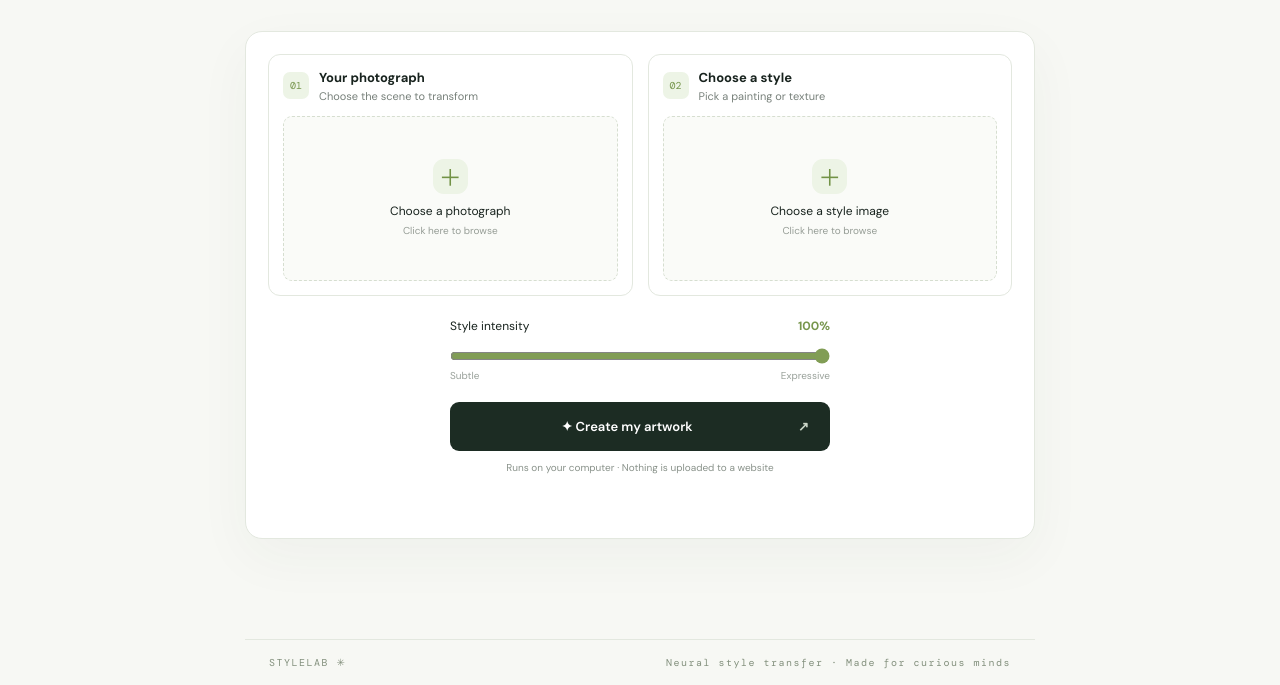
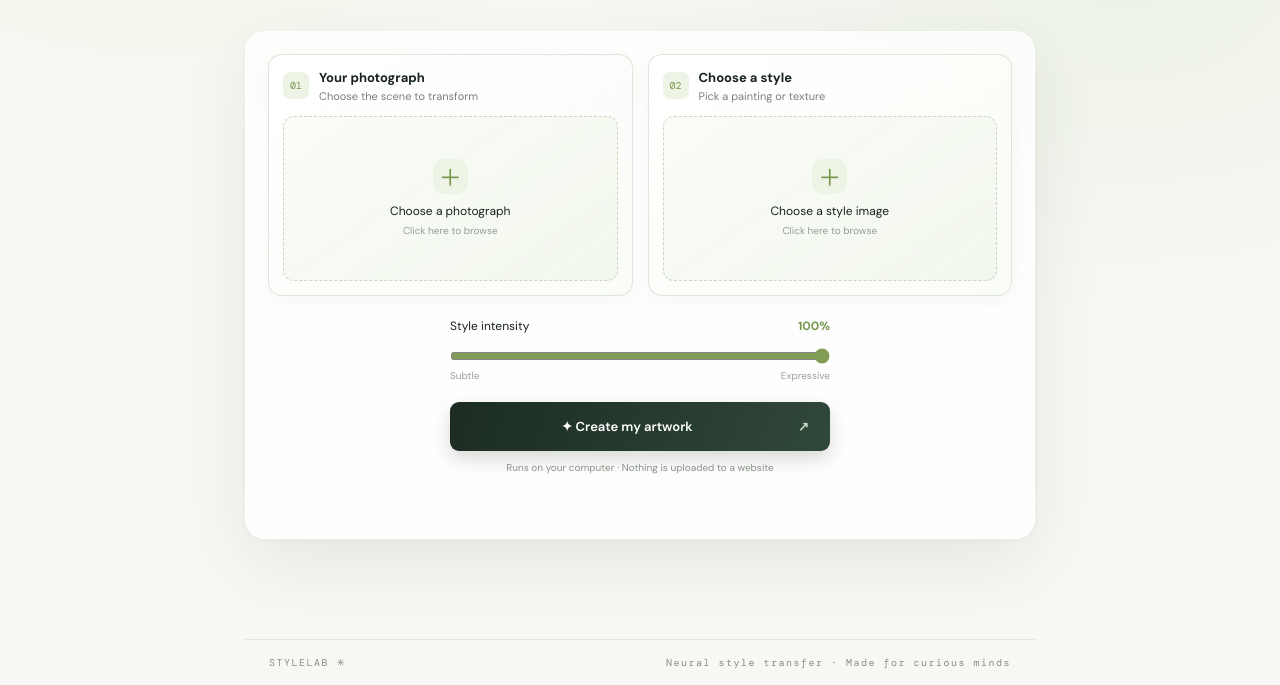
Before and after one commit to abhidevhq/stylelab, a plain HTML site: page static/index.html in a window 1280 px wide. Shown: the part 381-1066 px from the top of the page. Drawn offline with nearby package versions, Linux system fonts and the light colour scheme; a web font is replaced by a local one.

Commit message:
Restore previous StyleLab design

```diff
--- a/static/style.css
+++ b/static/style.css
@@ -12,15 +12,24 @@
 
 body {
   margin: 0;
-  background: var(--paper);
+  min-height: 100vh;
+  background:
+    radial-gradient(ellipse at 12% 8%, rgba(182, 230, 107, .16), transparent 31rem),
+    radial-gradient(ellipse at 88% 34%, rgba(215, 229, 201, .32), transparent 34rem),
+    var(--paper);
   color: var(--ink);
   font-family: "DM Sans", sans-serif;
 }
 
 .topbar {
+  position: relative;
+  z-index: 1;
   height: 72px;
   padding: 0 max(24px, calc((100vw - 1000px) / 2));
-  border-bottom: 1px solid var(--line);
+  border-bottom: 1px solid rgba(227, 232, 223, .82);
+  background: rgba(247, 248, 244, .74);
+  -webkit-backdrop-filter: blur(14px);
+  backdrop-filter: blur(14px);
   display: flex;
   align-items: center;
   justify-content: space-between;
@@ -71,15 +80,30 @@ main { max-width: 1000px; margin: auto; padding: 52px 24px; }
   max-width: 790px;
   margin: auto;
   padding: 22px;
-  border: 1px solid var(--line);
-  border-radius: 17px;
-  background: white;
-  box-shadow: 0 18px 55px #30452c0b;
+  border: 1px solid rgba(255, 255, 255, .88);
+  border-radius: 20px;
+  background: rgba(255, 255, 255, .78);
+  -webkit-backdrop-filter: blur(18px) saturate(115%);
+  backdrop-filter: blur(18px) saturate(115%);
+  box-shadow: 0 24px 70px rgba(48, 69, 44, .09), 0 2px 8px rgba(48, 69, 44, .035);
 }
 
 .upload-grid { display: grid; grid-template-columns: 1fr 1fr; gap: 15px; }
 
-.upload-card { padding: 14px; border: 1px solid var(--line); border-radius: 12px; }
+.upload-card {
+  padding: 14px;
+  border: 1px solid rgba(220, 228, 215, .9);
+  border-radius: 14px;
+  background: linear-gradient(145deg, rgba(255, 255, 255, .82), rgba(247, 250, 243, .62));
+  box-shadow: 0 5px 16px rgba(48, 69, 44, .035);
+  transition: border-color .2s ease, box-shadow .2s ease, transform .2s ease;
+}
+
+.upload-card:hover {
+  transform: translateY(-2px);
+  border-color: #cbd9bd;
+  box-shadow: 0 10px 24px rgba(48, 69, 44, .075);
+}
 
 .card-title { display: flex; align-items: center; gap: 10px; margin-bottom: 13px; }
 
@@ -99,15 +123,22 @@ main { max-width: 1000px; margin: auto; padding: 52px 24px; }
   position: relative;
   height: 165px;
   overflow: hidden;
-  border: 1px dashed #d6ded0;
-  border-radius: 9px;
-  background: #fafbf8;
+  border: 1px dashed #cbd7c2;
+  border-radius: 11px;
+  background: linear-gradient(145deg, rgba(250, 252, 247, .96), rgba(240, 246, 234, .78));
   display: flex;
   flex-direction: column;
   align-items: center;
   justify-content: center;
   cursor: pointer;
   font-size: 12px;
+  transition: border-color .2s ease, background .2s ease, box-shadow .2s ease;
+}
+
+.drop-zone:hover {
+  border-color: #9fb77f;
+  background: linear-gradient(145deg, #fbfdf8, #edf5e5);
+  box-shadow: inset 0 0 0 1px rgba(182, 230, 107, .18);
 }
 
 .drop-zone input { position: absolute; width: 1px; height: 1px; opacity: 0; }
@@ -150,14 +181,17 @@ button {
   margin-top: 20px;
   border: 0;
   border-radius: 9px;
-  background: #1c2c23;
+  background: linear-gradient(110deg, #1c2c23, #30483a);
   color: white;
   font: 600 13px "DM Sans", sans-serif;
   cursor: pointer;
+  box-shadow: 0 8px 18px rgba(28, 44, 35, .17);
+  transition: transform .2s ease, box-shadow .2s ease, background .2s ease;
 }
 
-button:hover { background: #30483a; }
+button:hover { background: linear-gradient(110deg, #263a2e, #3a5945); box-shadow: 0 11px 22px rgba(28, 44, 35, .22); transform: translateY(-1px); }
 button:disabled { opacity: .65; cursor: wait; }
+button:disabled:hover { transform: none; box-shadow: 0 8px 18px rgba(28, 44, 35, .17); }
 button:focus-visible, a:focus-visible { outline: 3px solid #819d55; outline-offset: 3px; }
 button b { float: right; margin-right: 15px; color: #cad5c7; }
 
@@ -187,9 +221,11 @@ button b { float: right; margin-right: 15px; color: #cad5c7; }
 #result-image {
   width: 100%;
   max-height: 650px;
-  border-radius: 13px;
+  border: 1px solid rgba(255, 255, 255, .85);
+  border-radius: 16px;
   object-fit: contain;
   background: #e9ece6;
+  box-shadow: 0 20px 55px rgba(35, 49, 37, .13);
 }
 
 footer {
@@ -207,3 +243,12 @@ footer {
   .hero h1 { letter-spacing: -2px; }
   footer { flex-direction: column; gap: 10px; }
 }
+
+@media (prefers-reduced-motion: reduce) {
+  *, *::before, *::after {
+    scroll-behavior: auto !important;
+    transition-duration: .01ms !important;
+    animation-duration: .01ms !important;
+    animation-iteration-count: 1 !important;
+  }
+}
```
